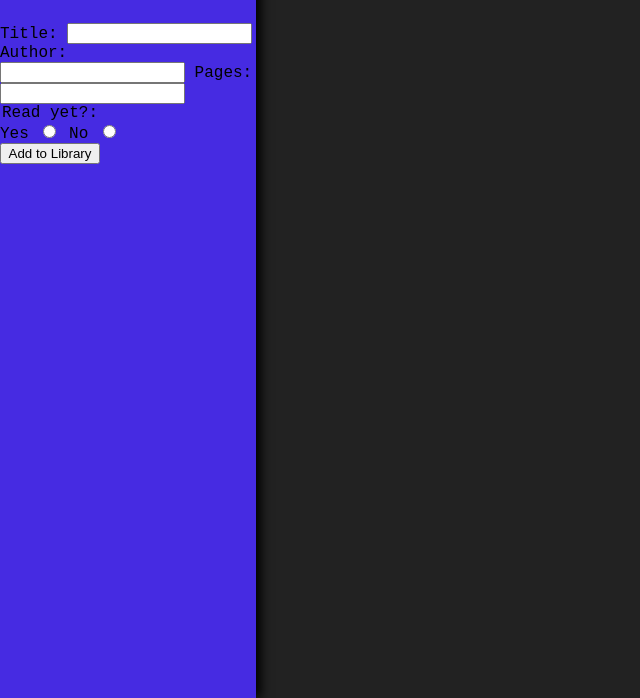
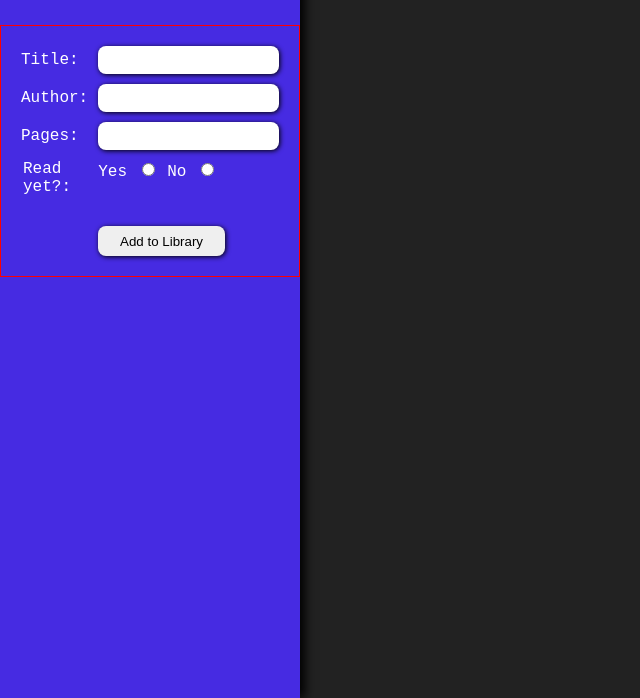
Before and after one commit to Abbas-Nadiri/js-library, a plain HTML site: page index.html in a window 1280 px wide. Shown: the part 102-800 px from the top of the page, without its empty margins (0-640 px from the left). Drawn offline with Linux system fonts and the light colour scheme.

Commit message:
style form elements in sidebar

```diff
--- a/styles.css
+++ b/styles.css
@@ -14,26 +14,62 @@ body {
     flex-direction: column;
 }
 
-.addBook {
-    width: 100px;
-    align-self: center;
-}
+
 .sidebar>p {
     color: white;
     font-weight: bolder;
     font-size: 40px;
     align-self: center;
+    border: 1px solid orange;
+}
+
+form {
+    border: 1px solid red;
+    padding: 20px;
+    display: grid;
+    grid-template-columns: 0.2fr 1fr;
+    gap: 10px;
+}
+
+form>label, legend, form>div>label {
+    color:white;
+    align-self: center;
+}
+
+form>input {
+    background-color: rgb(255, 255, 255);
+    border: none;
+    height: 26px;
+    border-radius: 0.5rem;
+    align-self: center;
+    box-shadow: 1px 1px 5px black;
+}
+
+form>button {
+    height: 30px;
+    grid-area: 5/2/6/3;
+    width: 70%;
+    margin-top: 20px;
+    border-radius: 0.5rem;
+    border: none;
+    box-shadow: 1px 1px 5px black;
+}
+
+button:active {
+    transform: translateY(2px);
+    transition: 0.1s;
+    box-shadow: none;
 }
 
 .library {
     padding: 20px;
     display: grid;
-    grid-template-columns: repeat(5, 1fr);
+    grid-template-columns: repeat(7, 1fr);
     grid-template-rows: repeat(3, 1fr);
     gap: 20px;
 }
 .library>div {
     background-color: aqua;
-    height: 100px;
-    width: 100px;
+    height: 100%;
+    width: 100%;
 }
```
